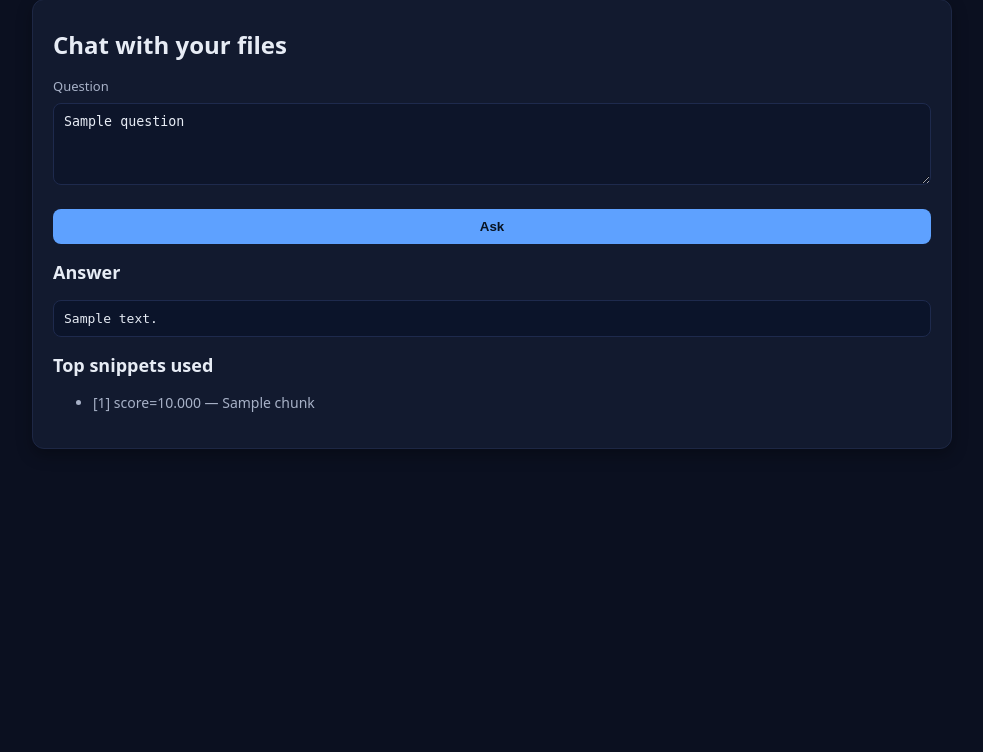
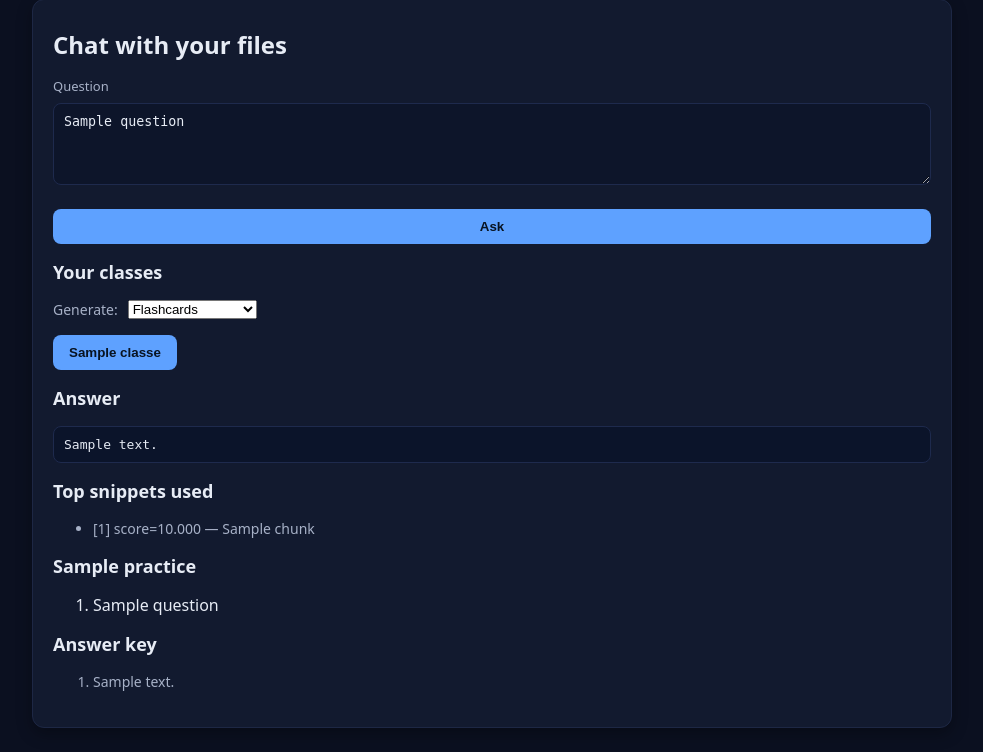
Before and after one commit to strombolini/chanvas, a Flask app: template templates/chat.html in a window 1280 px wide. Shown: the part 75-827 px from the top of the page, without its empty margins (148-1131 px from the left). Before the commit the page ends 524 px from the top, so only its background shows below. Run offline with Flask 3, Linux system fonts and the light colour scheme; the template is opened without the code that fills it: most values are stand-ins (such as "Sample title", 1, 10 or a date in 2020); some libraries are stand-ins or nearby versions.

Commit message:
Update chat.html

```diff
--- a/templates/chat.html
+++ b/templates/chat.html
@@ -9,12 +9,59 @@
     </div>
     <button class="btn mt" type="submit">Ask</button>
   </form>
+
+  {# --- INSERT A: Classes UI (buttons + mode) directly under the chat form --- #}
+  {% if classes %}
+  <div class="mt">
+    <div class="title" style="font-size:18px">Your classes</div>
+
+    <div class="mt" style="display:flex;align-items:center;gap:10px;">
+      <label for="gen_mode" class="mut">Generate:</label>
+      <select id="gen_mode">
+        <option value="flashcards" {% if gen_mode == 'flashcards' %}selected{% endif %}>Flashcards</option>
+        <option value="practice" {% if gen_mode == 'practice' %}selected{% endif %}>Practice problems</option>
+      </select>
+    </div>
+
+    <div class="mt" id="class-buttons" style="display:flex;flex-wrap:wrap;gap:8px;">
+      {% for c in classes %}
+        <button class="btn class-btn" data-course="{{ c|e }}" type="button">{{ c }}</button>
+      {% endfor %}
+    </div>
+
+    <form id="gen-form" method="post" class="hidden">
+      <input type="hidden" name="gen_course" id="gen_course" />
+      <input type="hidden" name="gen_mode" id="gen_mode_input" />
+    </form>
+
+    <script>
+    (function() {
+      const btns = document.querySelectorAll('.class-btn');
+      const form = document.getElementById('gen-form');
+      const courseInput = document.getElementById('gen_course');
+      const modeSelect = document.getElementById('gen_mode');
+      const modeInput = document.getElementById('gen_mode_input');
+      btns.forEach(b => {
+        b.addEventListener('click', function(ev) {
+          ev.preventDefault();
+          courseInput.value = this.dataset.course;
+          modeInput.value = modeSelect.value;
+          form.submit();
+        });
+      });
+    })();
+    </script>
+  </div>
+  {% endif %}
+  {# --- END INSERT A --- #}
+
   {% if answer is not none %}
   <div class="mt">
     <div class="title" style="font-size:18px">Answer</div>
     <pre>{{ answer }}</pre>
   </div>
   {% endif %}
+
   {% if chunks %}
   <div class="mt">
     <div class="title" style="font-size:18px">Top snippets used</div>
@@ -25,5 +72,57 @@
     </ul>
   </div>
   {% endif %}
+
+  {# --- INSERT B: Flashcards render --- #}
+  {% if flashcards %}
+  <div class="mt">
+    <div class="title" style="font-size:18px">Flashcards — {{ selected_course }}</div>
+    <div id="fc" class="card" style="text-align:center; cursor:pointer; min-height:140px; display:flex; align-items:center; justify-content:center;">
+      <div id="fc-text"></div>
+    </div>
+    <div class="mut" style="margin-top:6px;">Click to flip; click again to advance.</div>
+  </div>
+  <script>
+  (function(){
+    const cards = {{ flashcards|tojson }};
+    let i = 0, showBack = false;
+    const box = document.getElementById('fc');
+    const text = document.getElementById('fc-text');
+    function render() {
+      if (!cards || i >= cards.length) { text.textContent = "Done! 🎉"; return; }
+      const c = cards[i] || {};
+      text.textContent = showBack ? (c.back || "") : (c.front || "");
+    }
+    box?.addEventListener('click', function() {
+      if (!cards || i >= cards.length) return;
+      if (!showBack) showBack = true; else { showBack = false; i += 1; }
+      render();
+    });
+    render();
+  })();
+  </script>
+  {% endif %}
+  {# --- END INSERT B --- #}
+
+  {# --- INSERT C: Practice test render (questions + answer key) --- #}
+  {% if practice %}
+  <div class="mt">
+    <div class="title" style="font-size:18px">{{ practice.title or ("Practice Test — " ~ (selected_course or "")) }}</div>
+    <ol>
+      {% for q in practice.questions %}
+        <li style="margin-bottom:10px;">{{ q.question }}</li>
+      {% endfor %}
+    </ol>
+    <div class="mt">
+      <div class="title" style="font-size:18px">Answer key</div>
+      <ol>
+        {% for q in practice.questions %}
+          <li class="mut">{{ q.answer }}</li>
+        {% endfor %}
+      </ol>
+    </div>
+  </div>
+  {% endif %}
+  {# --- END INSERT C --- #}
 </div>
 {% endblock %}
```
